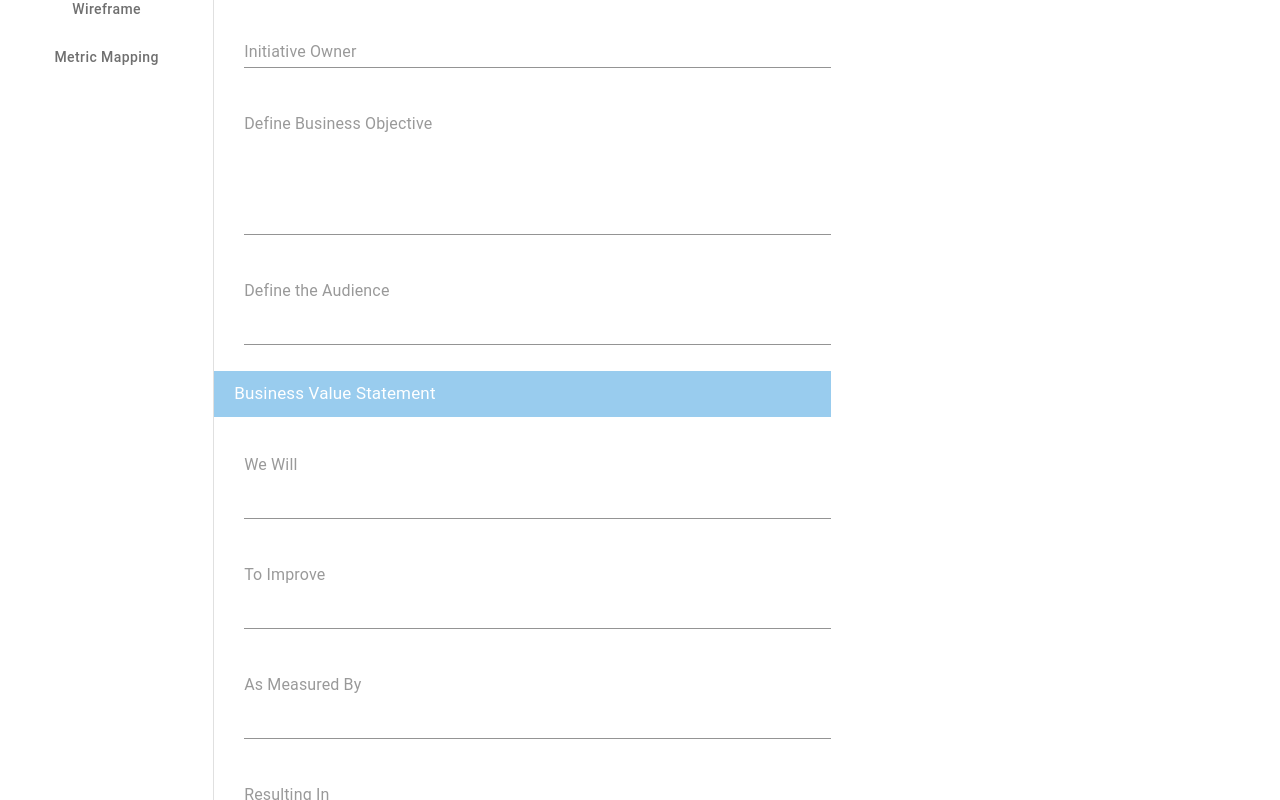
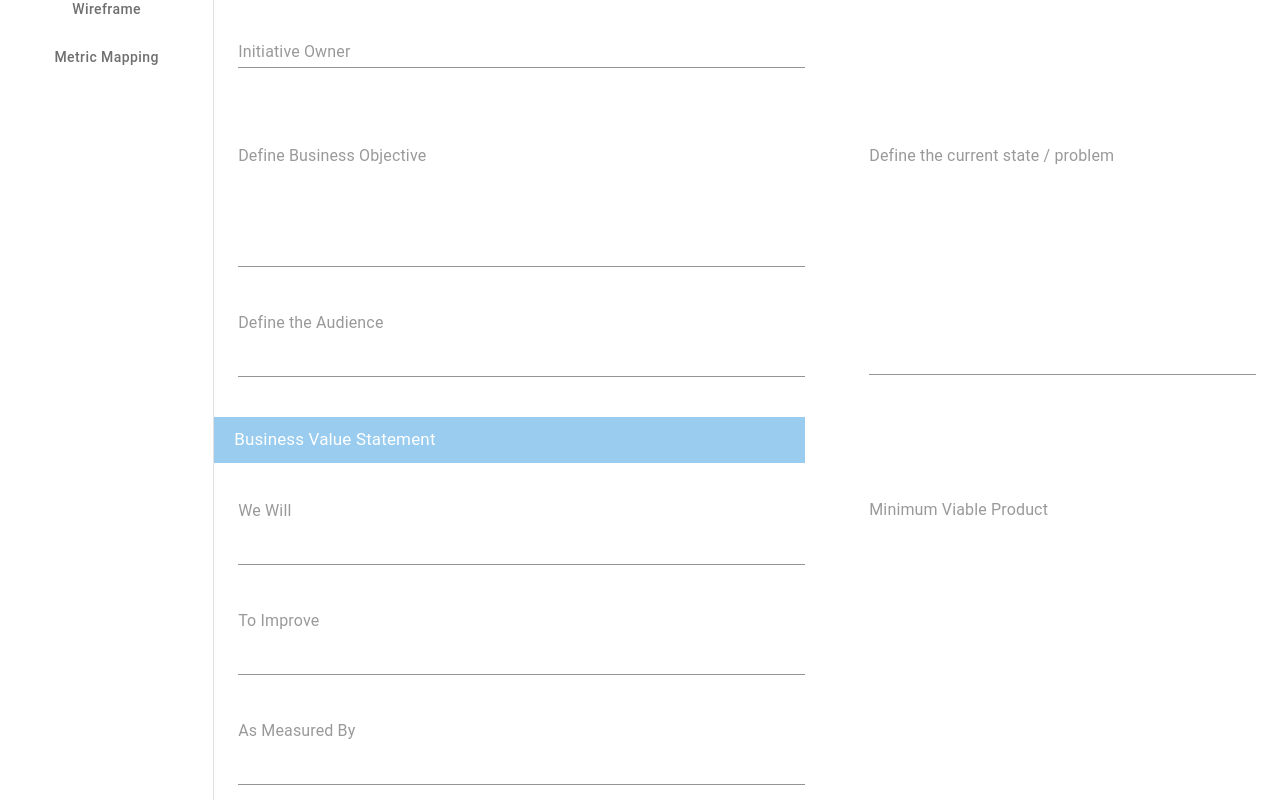
Before and after one commit to rusyanto/domo-initiative, a React app: page /workbook/1 in a window 1280 px wide. Shown: the part 140-940 px from the top of the page. Built offline with nearby package versions, Linux system fonts and the light colour scheme.

Commit message:
Added more initiative objective fields

```diff
--- a/src/components/InitiativeObjtv/InitiativeObjtv.js
+++ b/src/components/InitiativeObjtv/InitiativeObjtv.js
@@ -2,8 +2,7 @@ import React from 'react';
 import Grid from '@material-ui/core/Grid';
 import TextField from '@material-ui/core/TextField';
 import { makeStyles } from '@material-ui/core/styles';
-import { useSelector } from 'react-redux';
-import { useDispatch } from 'react-redux';
+import { useSelector, useDispatch } from 'react-redux';
 import { SET_WORKBOOK_VALUE } from '../../redux/actionTypes';
 
 const useStyles = makeStyles(theme => ({
@@ -14,7 +13,7 @@ const useStyles = makeStyles(theme => ({
     fontSize: 17,
     color: theme.palette.primary.contrastText,
     backgroundColor: theme.palette.primary.main,
-    margin: '18px 0 0 -30px',
+    margin: '0 0 0 -24px',
     padding: '10px 10px 10px 20px',
     maxWidth: 'none'
   },
@@ -40,8 +39,8 @@ function InitiativeObjtv() {
   };
 
   return (
-    <form noValidate autoComplete="off" style={{ padding: '0 6px' }}>
-      <Grid container>
+    <form noValidate autoComplete="off">
+      <Grid container spacing={8}>
         <Grid item xs={7}>
           <TextField
             id="standard-initiative-name"
@@ -67,6 +66,10 @@ function InitiativeObjtv() {
             fullWidth
             margin="normal"
           />
+        </Grid>
+      </Grid>
+      <Grid container spacing={8}>
+        <Grid item xs={7}>
           <TextField
             id="standard-business-objective"
             label="Define Business Objective"
@@ -87,6 +90,23 @@ function InitiativeObjtv() {
             fullWidth
             margin="normal"
           />
+        </Grid>
+        <Grid item xs={5}>
+          <TextField
+            id="standard-current-state"
+            label="Define the current state / problem"
+            multiline
+            rows="11"
+            value={values.currentState}
+            onChange={handleChange('currentState')}
+            fullWidth
+            margin="normal"
+            inputProps={{style: {height: 222}}}
+          />
+        </Grid>
+      </Grid>
+      <Grid container spacing={8}>
+        <Grid item xs={7}>
           <Grid className={classes.header} item xs={12}>
             Business Value Statement
           </Grid>
@@ -131,6 +151,20 @@ function InitiativeObjtv() {
             margin="normal"
           />
         </Grid>
+        <Grid item xs={5}>
+          <TextField
+            id="standard-mvp"
+            label="Minimum Viable Product"
+            multiline
+            rows="10"
+            values={values.mvp}
+            onChange={handleChange('mvp')}
+            fullWidth
+            margin="normal"
+            style={{ marginTop: 61 }}
+            inputProps={{style: {height: 387}}}
+          />
+        </Grid>
       </Grid>
     </form>
   );
--- a/src/components/Workbook/Workbook.js
+++ b/src/components/Workbook/Workbook.js
@@ -1,5 +1,6 @@
 import React, { useEffect } from 'react';
 import { useParams } from 'react-router-dom';
+import { useSelector } from 'react-redux';
 import { makeStyles } from '@material-ui/core/styles';
 import Button from '@material-ui/core/Button';
 import SaveIcon from '@material-ui/icons/Save';
@@ -35,7 +36,7 @@ const useStyles = makeStyles(theme => ({
     '& > *': {
       marginTop: theme.spacing(1),
       marginLeft: theme.spacing(3),
-      marginRight: theme.spacing(3),
+      marginRight: theme.spacing(8),
     },
     textAlign: 'right',
   },
@@ -48,9 +49,14 @@ function Workbook() {
   let { id } = useParams();
   const classes = useStyles();
   const [value, setValue] = React.useState(0);
+  const wbValues = useSelector(state => state.workbook);
 
   const handleChange = (event, newValue) => {
     setValue(newValue);
+  };
+
+  const handleSave = event => {
+    console.log(wbValues);
   };
 
   useEffect(() => {
@@ -90,7 +96,7 @@ function Workbook() {
         <Button href="/">
           <NavigateBeforeIcon className={classes.button} />Back
         </Button>
-        <Button variant="contained" color="secondary">
+        <Button variant="contained" color="secondary" onClick={handleSave}>
           <SaveIcon className={classes.button} />Save
         </Button>
       </Grid>
--- a/src/redux/reducers/workbook.js
+++ b/src/redux/reducers/workbook.js
@@ -6,11 +6,12 @@ const initialState = {
   initiativeOwner: '',
   businessObjective: '',
   audience: '',
-
+  currentState: '',
   bvWeWill: '',
   bvImprove: '',
   bvMeasure: '',
-  bvResult: ''
+  bvResult: '',
+  mvp:''
 };
 
 export default function(state = initialState, action) {
```
